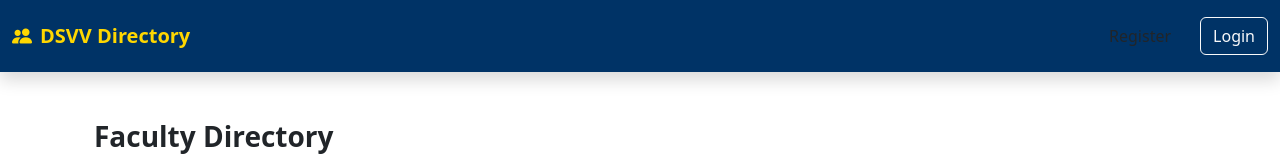
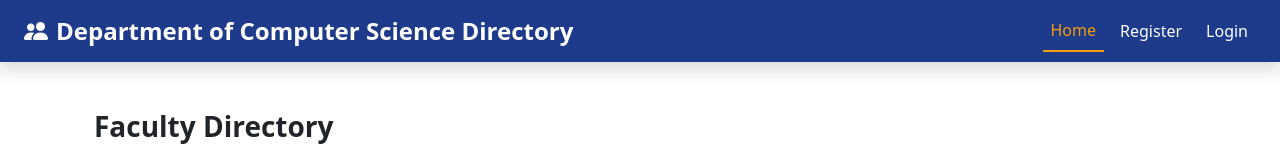
Before and after one commit to Suhani1934/staff-directory-frontend, a React (Vite) app: page / in a window 1280 px wide. Shown: the top 160 px of the page. Built offline with nearby package versions, Linux system fonts and the light colour scheme; no server answers.

Commit message:
Redesign Navbar

```diff
--- a/src/App.jsx
+++ b/src/App.jsx
@@ -7,13 +7,10 @@ import Login from "./pages/Login";
 import FacultyProfile from "./pages/FacultyProfile";
 import { ToastContainer } from "react-toastify";
 import "./App.css";
-// import PrivateRoute from "./components/PrivateRoute";
 
 export default function App() {
   return (
     <div className="app-wrapper">
-      {" "}
-      {/* Important for layout fix */}
       <BrowserRouter>
         <Navbar />
         <ToastContainer position="bottom-left" autoClose={2000} />
@@ -23,6 +20,7 @@ export default function App() {
           <Route path="/login" element={<Login />} />
           <Route path="/faculty/profile" element={<FacultyProfile />} />
         </Routes>
+        {/* <Footer/> */}
       </BrowserRouter>
     </div>
   );
--- a/src/components/Navbar.css
+++ b/src/components/Navbar.css
@@ -1,43 +1,23 @@
-/* Navbar Custom Theme */
-.navbar-blue {
-  background-color: #003366;
+.custom-navbar {
+  background-color: #1e3a8a;
 }
 
-.brand-text {
-  color: #FFD700 !important;
-  font-size: 1.4rem;
-  transition: all 0.3s ease;
-}
-.brand-text:hover {
-  transform: scale(1.05);
-  text-shadow: 0 0 10px #FFD700;
+.navbar .nav-link {
+  color: white !important;
+  font-weight: 500;
+  transition: all 0.2s ease;
 }
 
-.btn-yellow {
-  background-color: #FFD700;
-  color: #003366;
-  font-weight: 500;
-  transition: 0.3s ease-in-out;
-  border: none;
-}
-.btn-yellow:hover {
-  background-color: #FFC107;
-  color: #000;
-  transform: scale(1.05);
+.navbar .nav-link:hover {
+  color: #fcd34d !important;
 }
 
-.nav-btn {
-  border-radius: 20px;
-  padding: 6px 16px;
-  font-weight: 500;
-  transition: transform 0.3s ease;
-}
-.nav-btn:hover {
-  transform: scale(1.05);
+.navbar .nav-link.active {
+  color: #f59e0b !important;
+  border-bottom: 2px solid #f59e0b;
 }
 
-.logout-btn:hover {
-  background-color: #ff4d4d;
-  color: #fff;
-  transform: scale(1.05);
+.navbar-toggler .bi {
+  font-size: 1.8rem;
+  color: white;
 }
--- a/src/components/Navbar.jsx
+++ b/src/components/Navbar.jsx
@@ -1,55 +1,80 @@
-import { Link, useNavigate } from "react-router-dom";
+import { Link, useNavigate, useLocation } from "react-router-dom";
 import { useEffect, useState } from "react";
-import "./Navbar.css"; // Import custom styles
+import { toast } from "react-toastify";
+import "./Navbar.css";
 
 export default function Navbar() {
   const navigate = useNavigate();
+  const location = useLocation();
   const [isLoggedIn, setIsLoggedIn] = useState(false);
+  const [isMenuOpen, setIsMenuOpen] = useState(false);
 
   useEffect(() => {
     const token = localStorage.getItem("token");
     setIsLoggedIn(!!token);
-  }, []);
+  }, [location]);
 
   const handleLogout = () => {
     localStorage.removeItem("token");
+    setIsLoggedIn(false);
+    toast.info("Logout successful");
     navigate("/login");
   };
 
+  const toggleMenu = () => {
+    setIsMenuOpen(!isMenuOpen);
+  };
+
   return (
-    <nav className="navbar navbar-expand-lg navbar-blue shadow py-3">
-      <div className="container-fluid">
-        <Link className="navbar-brand fw-bold brand-text" to="/">
-          <i className="bi bi-people-fill me-2"></i>DSVV Directory
+    <nav className="navbar navbar-expand-lg custom-navbar sticky-top shadow">
+      <div className="container-fluid px-4">
+        <Link className="navbar-brand fw-bold fs-4 text-white" to="/">
+          <i className="bi bi-people-fill me-2"></i>Department of Computer Science Directory
         </Link>
+
+        {/* Custom Hamburger Toggle with Bootstrap Icons */}
         <button
-          className="navbar-toggler border-0"
+          className="navbar-toggler text-white border-0"
           type="button"
           data-bs-toggle="collapse"
           data-bs-target="#navbarNav"
+          onClick={toggleMenu}
         >
-          <span className="navbar-toggler-icon"></span>
+          <i className={`bi ${isMenuOpen ? "bi-x" : "bi-list"} fs-1`}></i>
         </button>
 
-        <div className="collapse navbar-collapse justify-content-end" id="navbarNav">
-          <ul className="navbar-nav gap-3 align-items-center">
-            {isLoggedIn ? (
-              <li className="nav-item">
-                <button onClick={handleLogout} className="btn btn-outline-warning logout-btn">
-                  Logout
-                </button>
-              </li>
-            ) : (
+        <div className={`collapse navbar-collapse justify-content-end ${isMenuOpen ? "show" : ""}`} id="navbarNav">
+          <ul className="navbar-nav align-items-center gap-2">
+            <li className="nav-item">
+              <Link className={`nav-link ${location.pathname === "/" ? "active" : ""}`} to="/" onClick={() => setIsMenuOpen(false)}>
+                Home
+              </Link>
+            </li>
+
+            {!isLoggedIn ? (
               <>
                 <li className="nav-item">
-                  <Link className="btn btn-yellow nav-btn" to="/register">
+                  <Link className={`nav-link ${location.pathname === "/register" ? "active" : ""}`} to="/register" onClick={() => setIsMenuOpen(false)}>
                     Register
                   </Link>
                 </li>
                 <li className="nav-item">
-                  <Link className="btn btn-outline-light nav-btn" to="/login">
+                  <Link className={`nav-link ${location.pathname === "/login" ? "active" : ""}`} to="/login" onClick={() => setIsMenuOpen(false)}>
                     Login
                   </Link>
+                </li>
+              </>
+            ) : (
+              <>
+                <li className="nav-item">
+                  <Link className={`nav-link ${location.pathname === "/faculty/profile" ? "active" : ""}`} to="/faculty/profile" onClick={() => setIsMenuOpen(false)}>
+                    Profile
+                  </Link>
+                </li>
+                <li className="nav-item">
+                  <button className="btn btn-warning ms-2" onClick={handleLogout}>
+                    Logout
+                  </button>
                 </li>
               </>
             )}
--- a/src/main.jsx
+++ b/src/main.jsx
@@ -2,6 +2,7 @@ import React from "react";
 import ReactDOM from "react-dom/client";
 import App from "./App.jsx";
 import 'bootstrap/dist/css/bootstrap.min.css';
+import 'bootstrap/dist/js/bootstrap.bundle.min.js';
 
 import axios from "axios";
 
```
